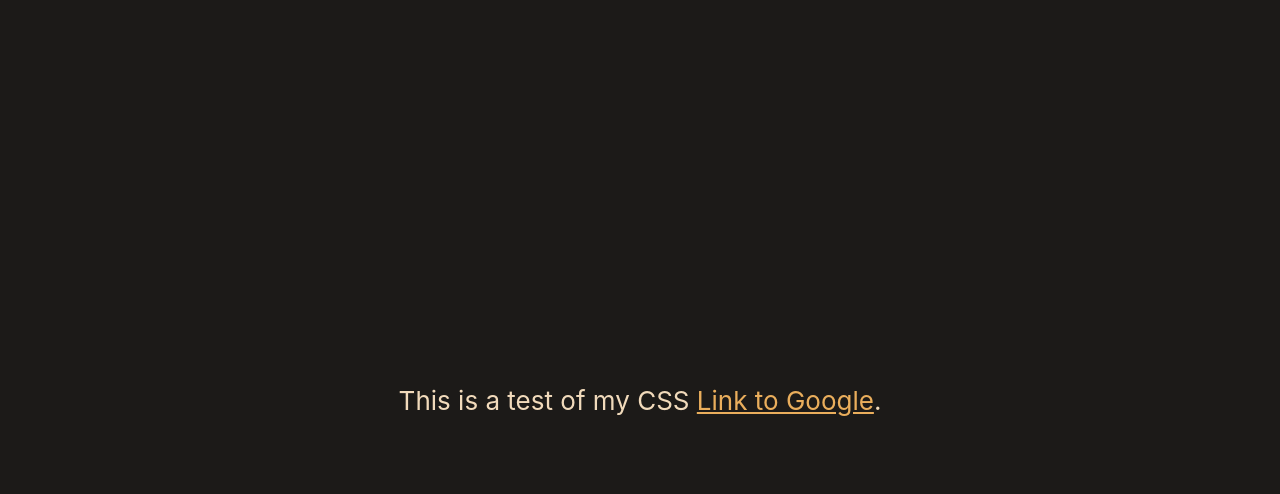
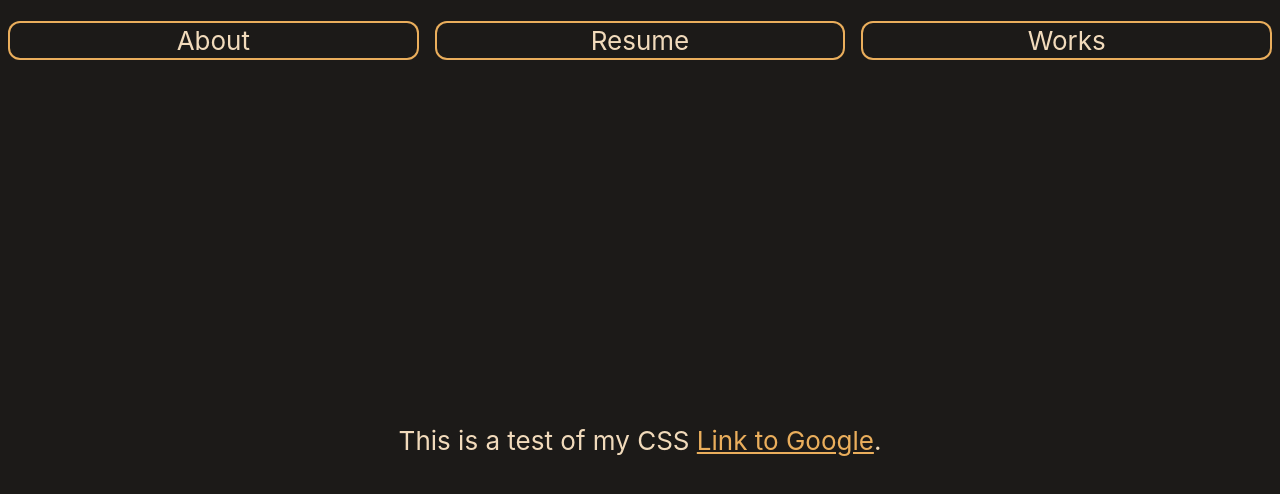
Before and after one commit to john-patterson/john-patterson.github.io, a React (Create React App) app: page / in a window 1280 px wide. Shown: the top 494 px of the page. Built offline with nearby package versions, Linux system fonts and the light colour scheme.

Commit message:
added navbar

```diff
--- a/src/App.css
+++ b/src/App.css
@@ -4,7 +4,8 @@
 
 .App-header {
   background-color: #1c1a18;
-  min-height: 100vh;
+  width: 100%;
+  min-height: 10vh;
   display: flex;
   flex-direction: column;
   align-items: center;
@@ -13,6 +14,47 @@
   color: #f1dabb;
 }
 
+.App-header-bar {
+  display: flex;
+  flex-direction: row;
+  width: 100%;
+  justify-content: space-around;
+}
+
+.App-header-bar-item {
+  margin-left: 10px;
+  margin-right: 10px;
+
+  padding-left: 5px;
+  padding-right: 5px;
+  padding-top: 2px;
+  padding-bottom: 2px;
+
+  border-radius: 10px;
+  justify-content: center;
+  flex: 1 1 0px;
+  box-shadow: 0 0 0 2px #eaae5c
+}
+
+.App-header-bar-item:hover {
+  background-color: #493a2b;
+}
+
 .App-header a {
   color: #eaae5c;
 }
+
+.App-body {
+  background-color: #1c1a18;
+  min-height: 90vh;
+  display: flex;
+  flex-direction: column;
+  align-items: center;
+  justify-content: center;
+  font-size: calc(10px + 2vmin);
+  color: #f1dabb;
+}
+
+.App-body a {
+  color: #eaae5c;
+}
--- a/src/App.tsx
+++ b/src/App.tsx
@@ -4,7 +4,14 @@ import './App.css';
 function App() {
   return (
     <div className="App">
-      <body className="App-header">
+      <head className="App-header">
+        <div className="App-header-bar">
+          <div className="App-header-bar-item">About</div>
+          <div className="App-header-bar-item">Resume</div>
+          <div className="App-header-bar-item">Works</div>
+        </div>
+      </head>
+      <body className="App-body">
         <p>This is a test of my CSS <a href="google.com">Link to Google</a>.</p>
       </body>
     </div>
--- a/tsconfig.json
+++ b/tsconfig.json
@@ -17,7 +17,8 @@
     "resolveJsonModule": true,
     "isolatedModules": true,
     "noEmit": true,
-    "jsx": "react-jsx"
+    "jsx": "react-jsx",
+    "allowJs": true
   },
   "include": [
     "src"
```
